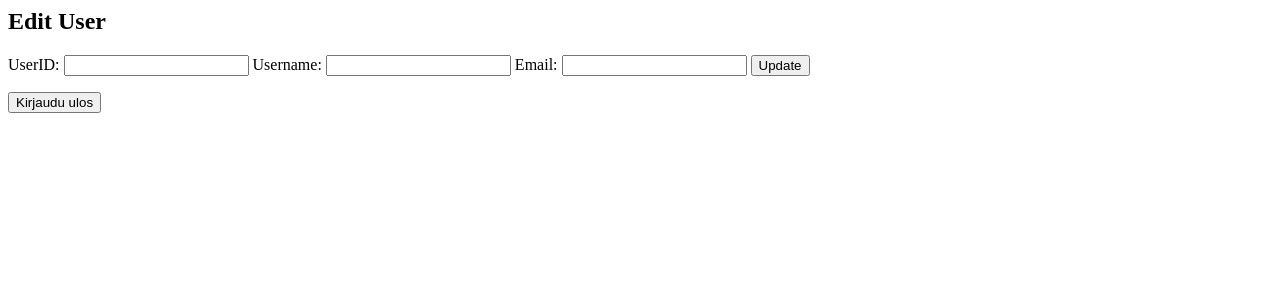
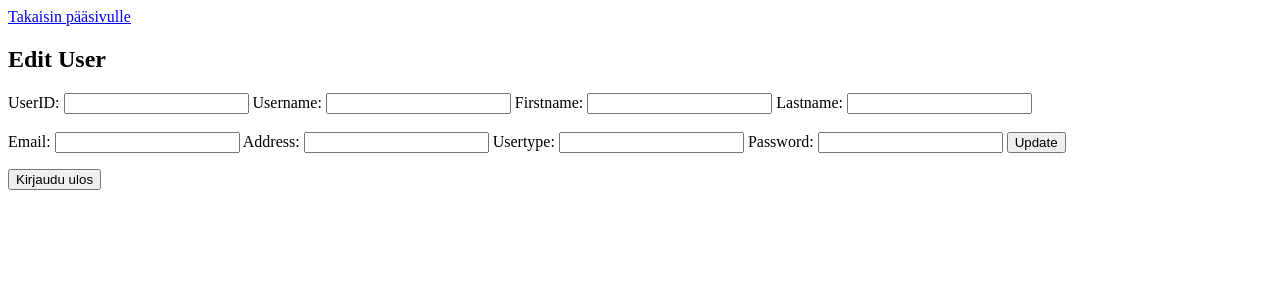
Before and after one commit to Kirjakauppias/ohjelmointi45ops, a PHP site: page /admin/edit_user.php in a window 1280 px wide. Shown: the top 300 px of the page. Run offline with PHP 8.4, Linux system fonts and the light colour scheme; data that the repository does not hold is empty.

Commit message:
24.1.23:13

```diff
--- a/bugiloki.php
+++ b/bugiloki.php
@@ -12,3 +12,5 @@
 
 21.1.2024: memberArea.php           Muokattava näkymä oikeaksi. Tietokantaan tallennus puuttuu.
                                     <!--TIETOKANTAAN TALLENNUS OK-->
+
+24.1.2024: order_page.php           Tilaus ei mene tietokantaan jos asiakas ei ole kirjautunut sisään.
--- a/edit_user.php
+++ b/edit_user.php
@@ -20,7 +20,13 @@
             // Tässä luodaan association array, jossa on uusi data key=>value muodossa
             $newData = [
                 'Username' => $_POST['Username'],
+                'FirstName' => $_POST['Firstname'],
+                'LastName' => $_POST['Lastname'],
                 'Email' => $_POST['Email'],
+                'Address' => $_POST['Address'],
+                'UserType' => $_POST['Usertype'],
+                'Password' => $_POST['Password'],
+
             ];
 
             // Tietokannan päivitys funktio
@@ -63,6 +69,7 @@
     <title>Document</title>
 </head>
 <body>
+    <a href="admin_login.php">Takaisin pääsivulle</a>
     <!-- Virheiden käsittely (userId puuttuu tai käyttäjän tiedon haku ei onnistu) -->
     <h2>Edit User</h2>
     <form action="edit_user.php" method="post">
@@ -72,8 +79,23 @@
         <label for="Username">Username:</label>
         <input type="text" name="Username" value="<?= htmlspecialchars($userDetails['Username']) ?>" required>
 
+        <label for="Firstname">Firstname:</label>
+        <input type="text" name="Firstname" value="<?= htmlspecialchars($userDetails['FirstName']) ?>" required>
+
+        <label for="Lastname">Lastname:</label>
+        <input type="text" name="Lastname" value="<?= htmlspecialchars($userDetails['LastName']) ?>" required>
+    <br><br>
         <label for="Email">Email:</label>
         <input type="email" name="Email" value="<?= htmlspecialchars($userDetails['Email']) ?>" required>
+
+        <label for="Address">Address:</label>
+        <input type="address" name="Address" value="<?= htmlspecialchars($userDetails['Address']) ?>" required>
+
+        <label for="Usertype">Usertype:</label>
+        <input type="usertype" name="Usertype" value="<?= htmlspecialchars($userDetails['UserType']) ?>" required>
+
+        <label for="Password">Password:</label>
+        <input type="password" name="Password" value="" required>
 
         <!-- Lopullinen datan validointi täytyy suorittaa palvelimella -->
         <!-- käyttäjä pystyy muokkaamaan koodia / dataa omalla selaimellaan / koneellaan -->
--- a/includes_admin/user_operations.inc.php
+++ b/includes_admin/user_operations.inc.php
@@ -66,10 +66,17 @@ function getUserDetails($pdo, $userId){
 function updateUserDetails($pdo, $userId, $newData){
     // Pitäisi vielä tarkistaa ennen muokkausta, että käyttäjällä on oikeus muokata
     // tätä asiaa
-    $stmt = $pdo->prepare("UPDATE users SET Username = :username, Email = :email WHERE UserID = :user_id");
+    $stmt = $pdo->prepare("UPDATE users SET Username = :username, FirstName = :firstname, LastName = :lastname, Email = :email, Address = :address, UserType = :usertype, Password = :password WHERE UserID = :user_id");
     $stmt->bindParam(':username', $newData['Username'], PDO::PARAM_STR);
+    $stmt->bindParam(':firstname', $newData['FirstName'], PDO::PARAM_STR);
+    $stmt->bindParam(':lastname', $newData['LastName'], PDO::PARAM_STR);
     $stmt->bindParam(':email', $newData['Email'], PDO::PARAM_STR);
+    $stmt->bindParam(':address', $newData['Address'], PDO::PARAM_STR);
+    $stmt->bindParam(':usertype', $newData['UserType'], PDO::PARAM_STR);
+    $hashedPassword = password_hash($newData['Password'], PASSWORD_DEFAULT);
+    $stmt->bindParam(':password', $hashedPassword, PDO::PARAM_STR);
     $stmt->bindParam(':user_id', $userId, PDO::PARAM_INT);
+
 
     $stmt->execute();
 } // updateUserDetails
```
Also changed, not shown: view_users.php (+14 -1 lines).
